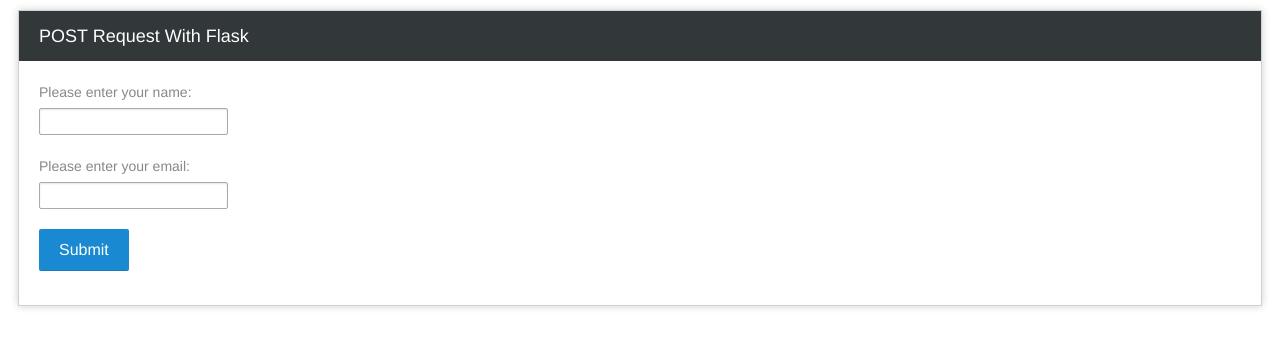
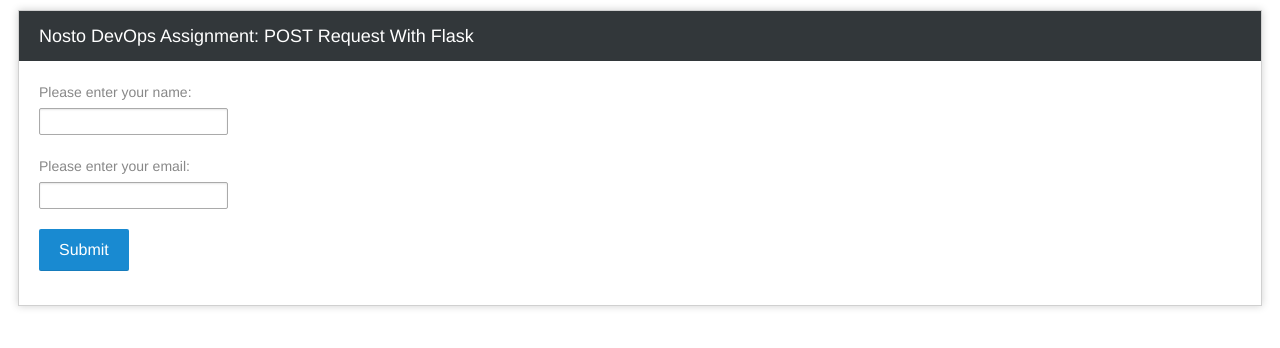
Before and after one commit to sasubillis/simple_flask_app, a Flask app: page / in a window 1280 px wide. Shown: the top 348 px of the page. Run offline with Flask 2, Linux system fonts and the light colour scheme.

Commit message:
templates/form_action.html

```diff
--- a/templates/form_submit.html
+++ b/templates/form_submit.html
@@ -1,12 +1,12 @@
 <html>
     <head>
-        <title>Handle POST requests with Flask</title>
+        <title>Nosto DevOps test</title>
         <link rel=stylesheet type=text/css href="{{ url_for('static', filename='style.css') }}">
     </head>
     <body>
         <div id="container">
             <div class="title">
-                <h1>POST request with Flask</h1>
+                <h1>Nosto DevOps assignment: POST request with Flask</h1>
             </div>
             <div id="content">
                 <form method="post" action="{{ url_for('hello') }}">
```
